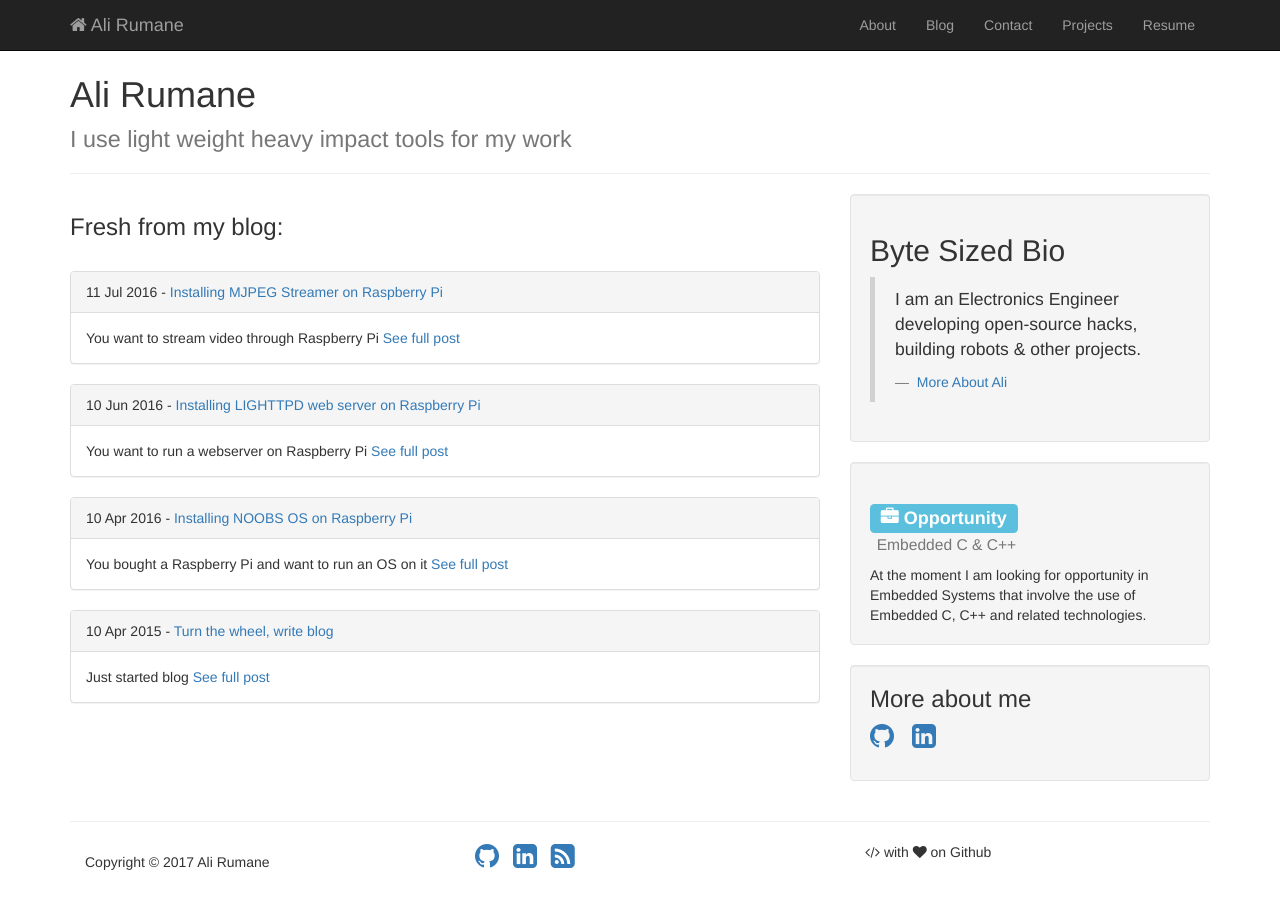
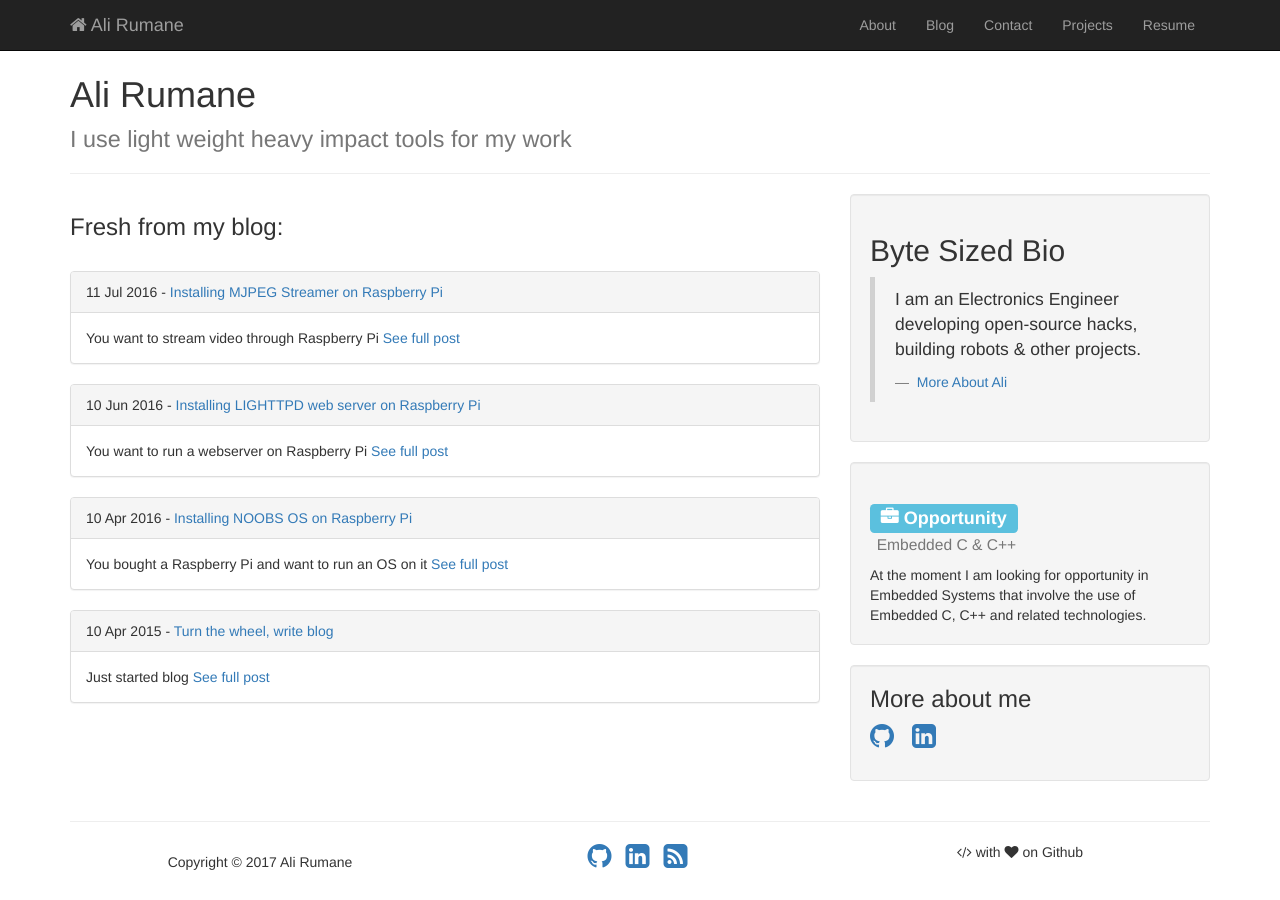
Before and after one commit to alirumane/ali-backup, a Jekyll site: the page built from index.md, in a window 1280 px wide. Built offline with Jekyll 4.4.1, drawn with Linux system fonts in a browser that asks for light colours.

Commit message:
Update footer.html

```diff
--- a/_includes/footer.html
+++ b/_includes/footer.html
@@ -1,10 +1,10 @@
 <footer>
-        <div class="container">
+        <div class="container-fluid">
             <div class="row">
-                <div class="col-md-4">
+                <div class="col-md-4 text-center">
                     <span class="copyright">Copyright &copy; {{ site.time | date: '%Y' }} {{ site.author.name }} </span>
                 </div>
-                <div class="col-md-4">
+                <div class="col-md-4 text-center">
                     <ul class="list-inline social-buttons icon-link">
                         <li><a href="https://github.com/alirumane"><i class="fa fa-github fa-2x"></i></a>
                         </li>
@@ -14,7 +14,7 @@
                         </li>
                     </ul>
                 </div>
-                <div class="col-md-4">
+                <div class="col-md-4 text-center">
                     <span><i class="fa fa-code" aria-hidden="true"></i> with <i class="fa fa-heart" aria-hidden="true"></i> on Github </span>
                 </div>
             </div>
```
